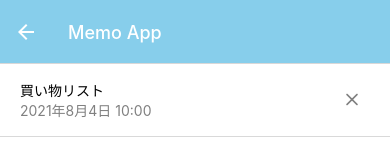
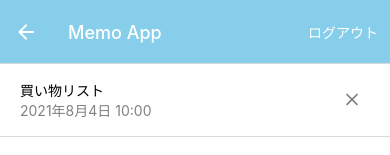
Before and after one commit to joel2145/ReactNativeTodo, a React Native app: screen /MemoList in a window 390 px wide. Shown: the top 155 px of the page. Built offline with nearby package versions, Linux system fonts and the light colour scheme; no server answers.

Commit message:
ログイン状態を監視する。ログアウト機能を実装

```diff
--- /dev/null
+++ b/src/components/LogOutButton.jsx
@@ -0,0 +1,41 @@
+import React from "react";
+import { Text, StyleSheet, TouchableOpacity, Alert } from "react-native";
+import firebase from "firebase";
+import { useNavigation } from '@react-navigation/native';
+
+
+export default function LogOutButton() {
+
+    // ログアウト機能
+    const navigation = useNavigation();
+
+    function handlePress() {
+        firebase.auth().signOut()
+            .then(() => {
+                navigation.reset({
+                    index: 0,
+                    routes: [{ name: "LogIn" }],
+                });
+            })
+            .catch(() => {
+                Alert.alert("ログアウトに失敗しました")
+            });
+    };
+
+    return (
+        <TouchableOpacity style={styles.Container} onPress={handlePress}>
+            <Text style={styles.Label}>ログアウト</Text>
+        </TouchableOpacity>
+    );
+};
+
+const styles = StyleSheet.create({
+    Container: {
+        paddingVertical: 4,
+        paddingHorizontal: 12,
+    },
+    Label: {
+        color: "white",
+        fontSize: 14,
+    }
+});
--- a/src/screens/LogInScreen.jsx
+++ b/src/screens/LogInScreen.jsx
@@ -1,4 +1,4 @@
-import React, { useState } from "react";
+import React, { useState, useEffect } from "react";
 import { View, StyleSheet, Text, TextInput, TouchableOpacity, Alert } from "react-native";
 import firebase from "firebase";
 
@@ -9,6 +9,18 @@
     const { navigation } = props;
     const [email, setEmail] = useState("");
     const [password, setPassword] = useState("");
+
+    useEffect(() => {
+        const unsubscribe = firebase.auth().onAuthStateChanged((user) => {
+            if (user) {
+                navigation.reset({
+                    index: 0,
+                    routes: [{ name: "MemoList" }],
+                });
+            }
+        });
+        return unsubscribe;
+    }, []);
 
     // ログイン機能
     function handlePress() {
--- a/src/screens/MemoListScreen.jsx
+++ b/src/screens/MemoListScreen.jsx
@@ -1,11 +1,19 @@
-import React from 'react';
+import React, { useEffect } from 'react';
 import { View, StyleSheet } from 'react-native';
 
 import MemoList from "../components/MemoList";
 import CircleButton from "../components/CircleButton";
+import LogOutButton from "../components/LogOutButton";
 
 export default function MemoListScreen(props) {
     const { navigation } = props;
+
+    useEffect(() => {
+        navigation.setOptions({
+            headerRight: () => <LogOutButton />,
+        });
+    }, []);
+
     return (
         <View style={styles.container}>
 
```
